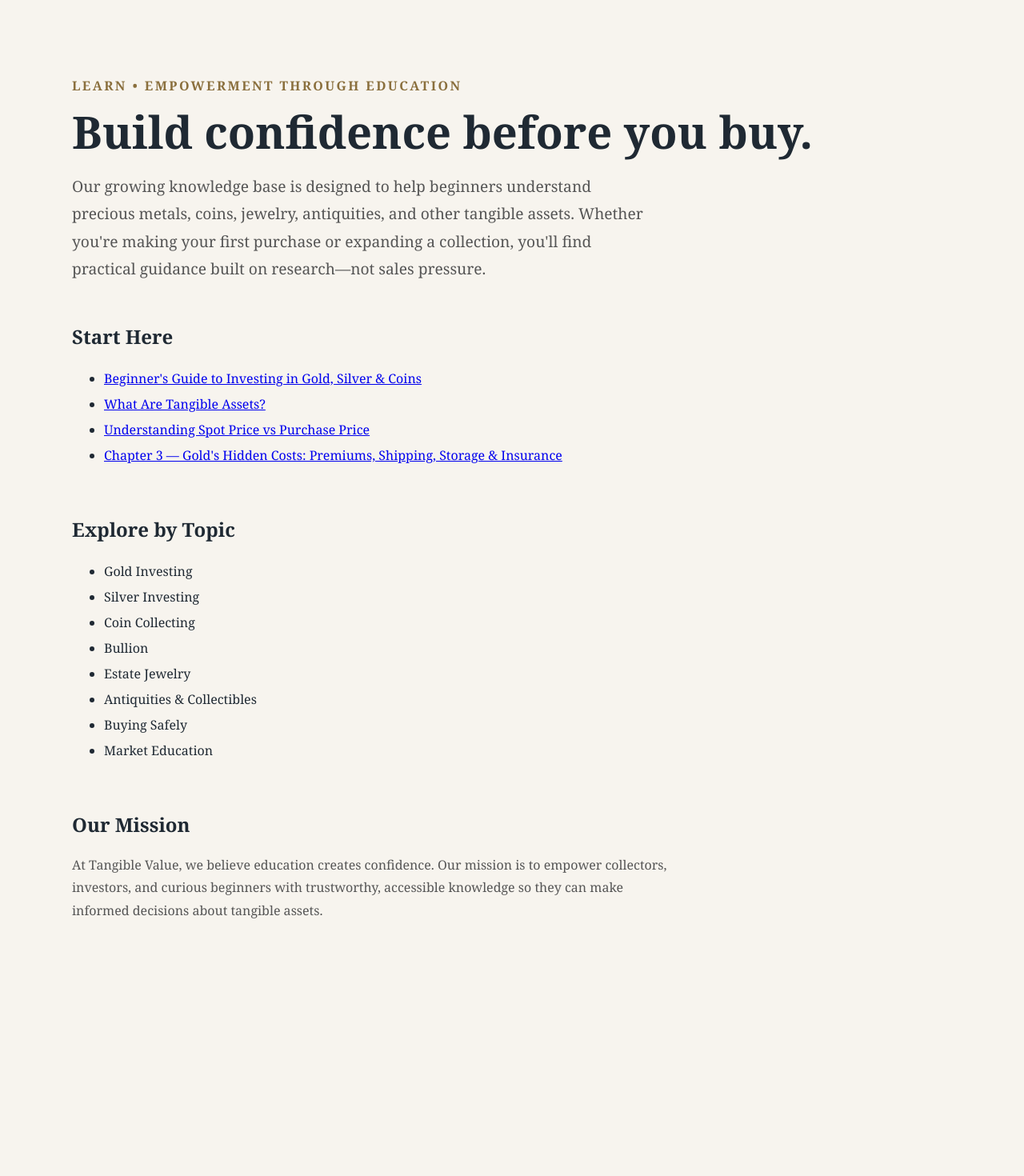
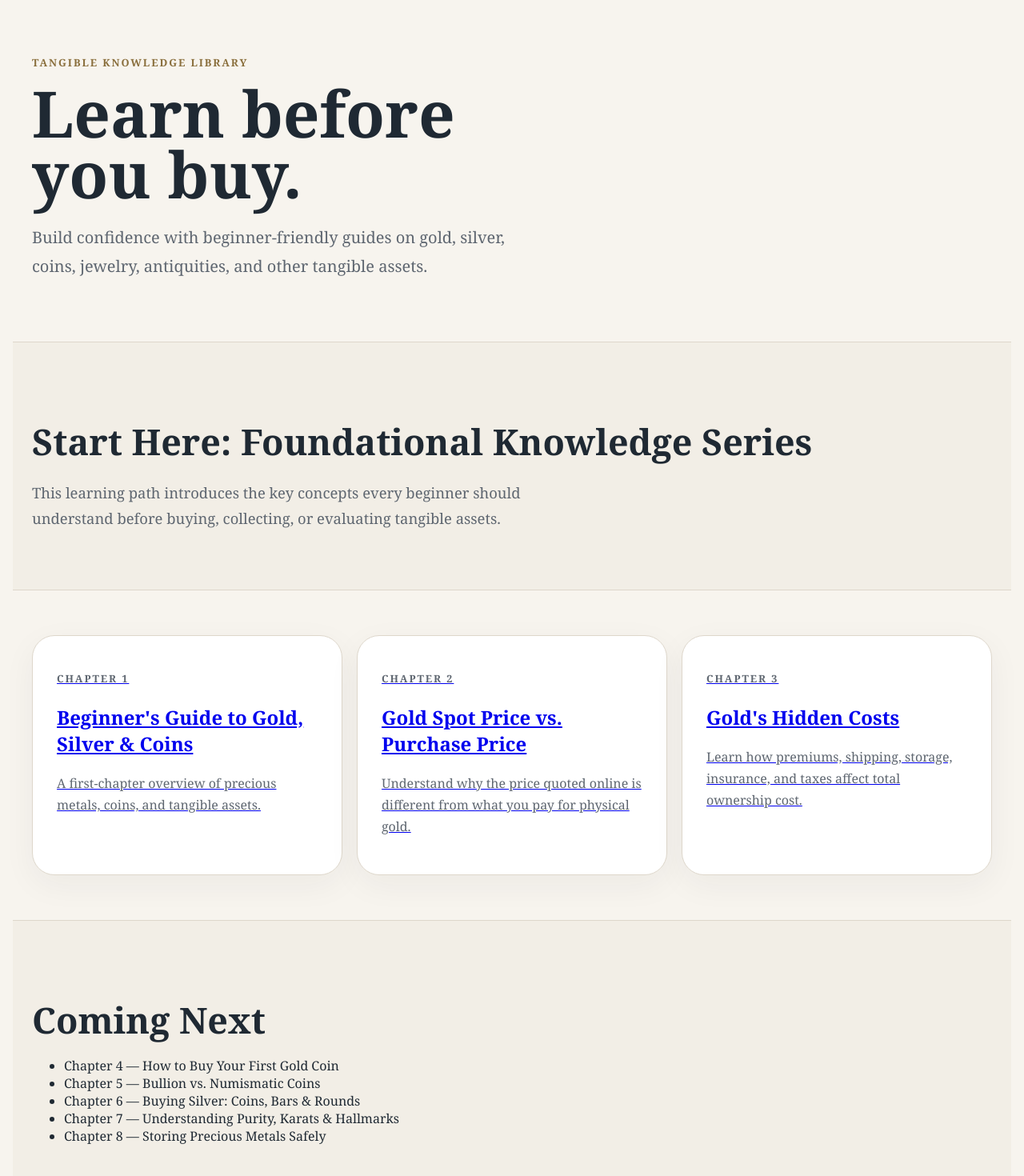
Before and after one commit to BryanFinnigan/tangible-value-v1, a Next.js app: page /learn in a window 1280 px wide. Shown: the top 1470 px of the page at 80% size. Before the commit the page ends 1249 px from the top, so only its background shows below. Built offline with nearby package versions, Linux system fonts and the light colour scheme.

Commit message:
Update page.tsx

```diff
--- a/app/learn/page.tsx
+++ b/app/learn/page.tsx
@@ -1,108 +1,87 @@
+export const metadata = {
+  title: "Learn About Gold, Silver, Coins & Tangible Assets | Tangible Knowledge",
+  description:
+    "Explore beginner guides on gold, silver, coins, premiums, hidden costs, buying safely, and tangible assets.",
+};
+
 export default function LearnPage() {
   return (
-    <main
-      style={{
-        maxWidth: "1100px",
-        margin: "0 auto",
-        padding: "80px 24px",
-        fontFamily: "Georgia, serif",
-      }}
-    >
-      <p
-        style={{
-          color: "#8A6F3D",
-          fontWeight: 700,
-          letterSpacing: "0.15em",
-          textTransform: "uppercase",
-        }}
-      >
-        Learn • Empowerment Through Education
-      </p>
+    <main className="home">
+      <section className="hero">
+        <div>
+          <p className="eyebrow">TANGIBLE KNOWLEDGE LIBRARY</p>
 
-      <h1
-        style={{
-          fontSize: "3.5rem",
-          lineHeight: 1.1,
-          marginBottom: "20px",
-        }}
-      >
-        Build confidence before you buy.
-      </h1>
+          <h1>Learn before you buy.</h1>
 
-      <p
-        style={{
-          fontSize: "1.2rem",
-          lineHeight: 1.8,
-          color: "#555",
-          maxWidth: "720px",
-          marginBottom: "50px",
-        }}
-      >
-        Our growing knowledge base is designed to help beginners understand
-        precious metals, coins, jewelry, antiquities, and other tangible assets.
-        Whether you're making your first purchase or expanding a collection,
-        you'll find practical guidance built on research—not sales pressure.
-      </p>
+          <p className="lede">
+            Build confidence with beginner-friendly guides on gold, silver,
+            coins, jewelry, antiquities, and other tangible assets.
+          </p>
+        </div>
+      </section>
 
-      <section style={{ marginBottom: "60px" }}>
-        <h2>Start Here</h2>
+      <section className="newsletter">
+        <h2>Start Here: Foundational Knowledge Series</h2>
 
-        <ul style={{ lineHeight: 2 }}>
-          <li>
-            <a href="/learn/beginners-guide-gold-silver-coins">
-              Beginner's Guide to Investing in Gold, Silver & Coins
-            </a>
-          </li>
+        <p>
+          This learning path introduces the key concepts every beginner should
+          understand before buying, collecting, or evaluating tangible assets.
+        </p>
+      </section>
 
-          <li>
-            <a href="/learn/what-are-tangible-assets">
-              What Are Tangible Assets?
-            </a>
-          </li>
+      <section className="pillars">
+        <a className="card" href="/learn/beginners-guide-gold-silver-coins">
+          <p className="eyebrow">Chapter 1</p>
+          <h2>Beginner&apos;s Guide to Gold, Silver &amp; Coins</h2>
+          <p>
+            A first-chapter overview of precious metals, coins, and tangible
+            assets.
+          </p>
+        </a>
 
-          <li>
-            <a href="/learn/spot-price-vs-premium">
-              Understanding Spot Price vs Purchase Price
-            </a>
-          </li>
-<li>
-  <a href="/learn/gold-hidden-costs">
-    Chapter 3 — Gold&apos;s Hidden Costs: Premiums, Shipping, Storage &amp; Insurance
-  </a>
-</li>
+        <a className="card" href="/learn/spot-price-vs-purchase-price">
+          <p className="eyebrow">Chapter 2</p>
+          <h2>Gold Spot Price vs. Purchase Price</h2>
+          <p>
+            Understand why the price quoted online is different from what you
+            pay for physical gold.
+          </p>
+        </a>
+
+        <a className="card" href="/learn/gold-hidden-costs">
+          <p className="eyebrow">Chapter 3</p>
+          <h2>Gold&apos;s Hidden Costs</h2>
+          <p>
+            Learn how premiums, shipping, storage, insurance, and taxes affect
+            total ownership cost.
+          </p>
+        </a>
+      </section>
+
+      <section className="newsletter">
+        <h2>Coming Next</h2>
+
+        <ul>
+          <li>Chapter 4 — How to Buy Your First Gold Coin</li>
+          <li>Chapter 5 — Bullion vs. Numismatic Coins</li>
+          <li>Chapter 6 — Buying Silver: Coins, Bars &amp; Rounds</li>
+          <li>Chapter 7 — Understanding Purity, Karats &amp; Hallmarks</li>
+          <li>Chapter 8 — Storing Precious Metals Safely</li>
         </ul>
       </section>
 
-      <section style={{ marginBottom: "60px" }}>
-        <h2>Explore by Topic</h2>
+      <section className="newsletter">
+        <h2>Browse by Topic</h2>
 
-        <ul style={{ lineHeight: 2 }}>
-          <li>Gold Investing</li>
-          <li>Silver Investing</li>
-          <li>Coin Collecting</li>
-          <li>Bullion</li>
-          <li>Estate Jewelry</li>
-          <li>Antiquities & Collectibles</li>
-          <li>Buying Safely</li>
-          <li>Market Education</li>
+        <ul>
+          <li>Gold investing basics</li>
+          <li>Silver investing basics</li>
+          <li>Coin collecting</li>
+          <li>Precious metal premiums</li>
+          <li>Buying safely online</li>
+          <li>Storage and insurance</li>
+          <li>Jewelry, art, and antiquities</li>
         </ul>
-      </section>
-
-      <section>
-        <h2>Our Mission</h2>
-
-        <p
-          style={{
-            maxWidth: "760px",
-            lineHeight: 1.8,
-            color: "#555",
-          }}
-        >
-          At Tangible Value, we believe education creates confidence.
-          Our mission is to empower collectors, investors, and curious
-          beginners with trustworthy, accessible knowledge so they can make
-          informed decisions about tangible assets.
-        </p>
       </section>
     </main>
   );
```
